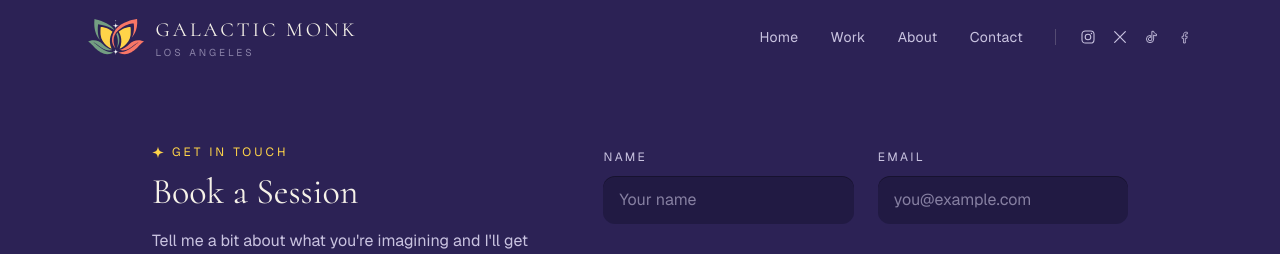
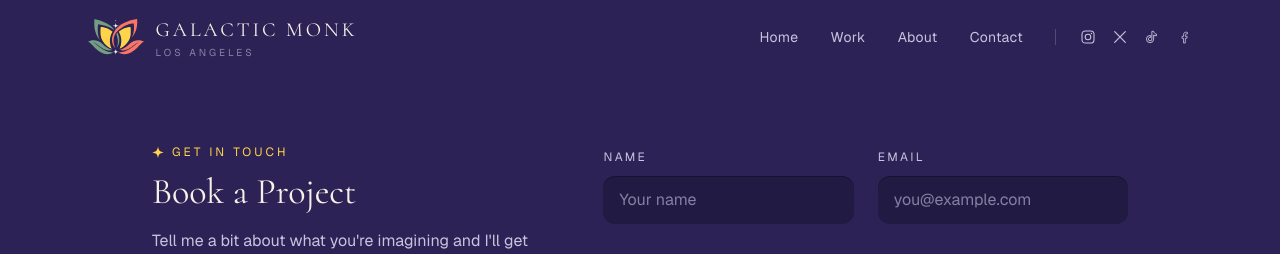
Before and after one commit to TheGalacticMonk/galacticmonk, a Next.js app: page /contact in a window 1280 px wide. Shown: the top 254 px of the page. Built offline with nearby package versions, Linux system fonts and the light colour scheme.

Commit message:
Update website

```diff
--- a/src/app/contact/page.tsx
+++ b/src/app/contact/page.tsx
@@ -17,7 +17,7 @@ export default function ContactPage() {
         <div>
           <SectionHeading
             eyebrow="Get in Touch"
-            title="Book a Session"
+            title="Book a Project"
             description={
               <>
                 Tell me a bit about what you&apos;re imagining and
```
